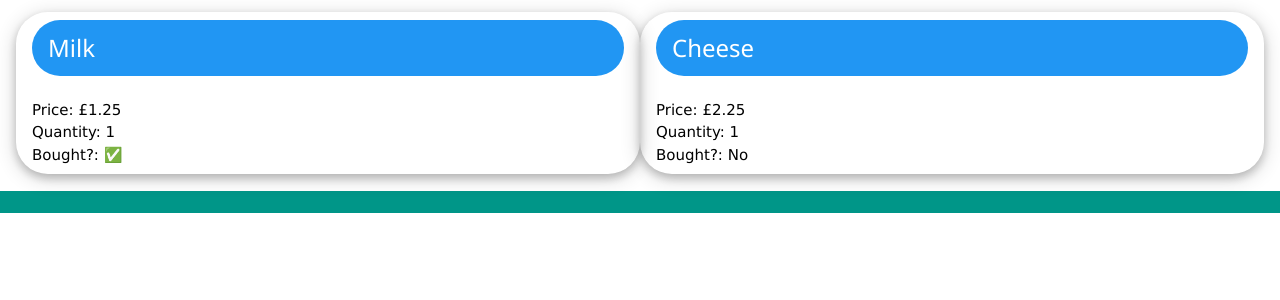
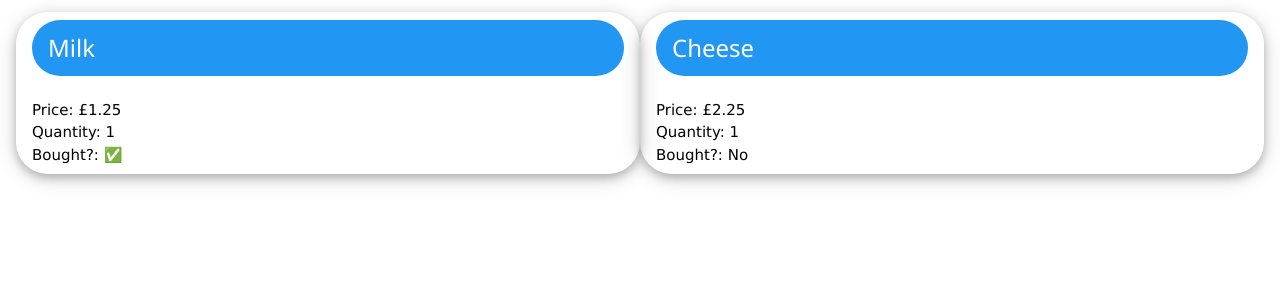
Before and after one commit to camsh69/week_3-weekend_homework, a Flask app: page /shoppinglist in a window 1280 px wide. Shown: the part 399-699 px from the top of the page. Run offline with Flask 2, Linux system fonts and the light colour scheme.

Commit message:
Final HW with extensions commit

```diff
--- a/templates/base.html
+++ b/templates/base.html
@@ -15,6 +15,5 @@
     {% block content %}
 
     {% endblock  %}
-    <footer class="w3-container w3-teal w3-margin-top">&nbsp;</footer>
 </body>
 </html>
```
